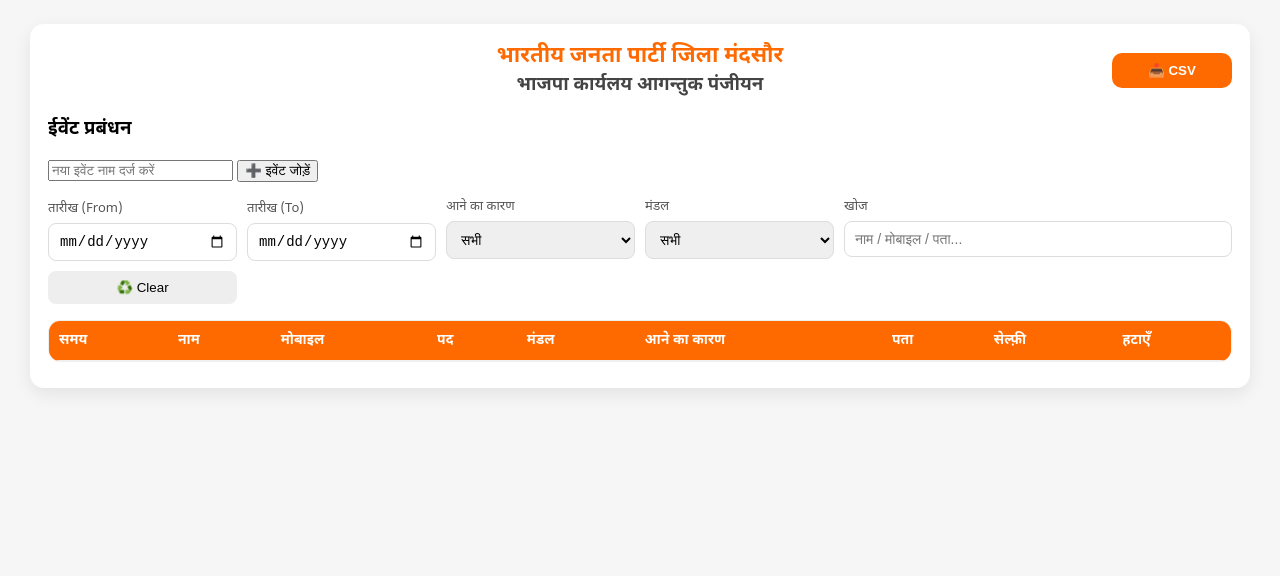
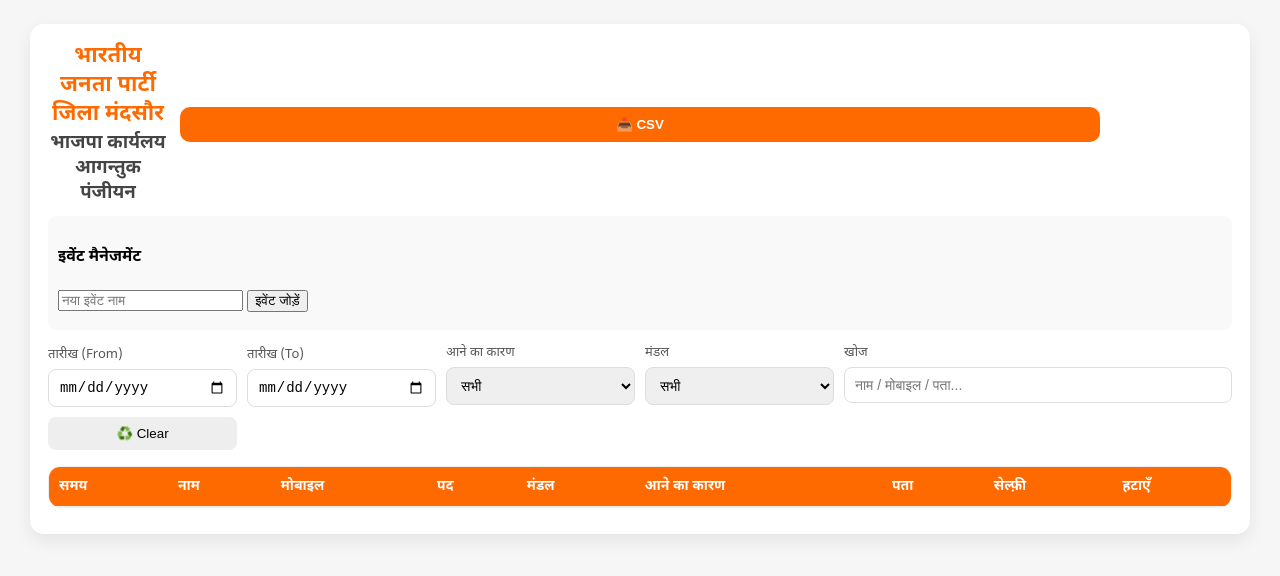
Before and after one commit to ANKIT7MDS/bjpeventesting, a plain HTML site: page admin.html in a window 1280 px wide. Drawn offline with Linux system fonts and the light colour scheme; some packages are replaced by stand-ins of ours; no server answers; a script that the page names is missing.

Commit message:
Update admin.html

```diff
--- a/admin.html
+++ b/admin.html
@@ -6,18 +6,13 @@
   <title>Admin Panel — Visitors Only</title>
   <link href="https://fonts.googleapis.com/css2?family=Noto+Sans+Devanagari:wght@400;600;700&display=swap" rel="stylesheet">
   <link rel="stylesheet" href="admin.css" />
-  <!-- Firebase (compat) -->
   <script src="https://www.gstatic.com/firebasejs/9.22.0/firebase-app-compat.js"></script>
   <script src="https://www.gstatic.com/firebasejs/9.22.0/firebase-firestore-compat.js"></script>
-  <!-- SweetAlert for photo preview -->
   <script src="https://cdn.jsdelivr.net/npm/sweetalert2@11"></script>
 </head>
 <body>
   <div class="container">
     <header class="header">
-      <div class="logo-col">
-        <!-- चाहें तो यहाँ लोगो का <img> जोड़ सकते हैं -->
-      </div>
       <div class="title-col">
         <h1>भारतीय जनता पार्टी जिला मंदसौर</h1>
         <h3>भाजपा कार्यलय आगन्तुक पंजीयन</h3>
@@ -26,13 +21,14 @@
         <button id="exportBtn" class="export-top">📥 CSV</button>
       </div>
     </header>
-<!-- Event Control सेक्शन -->
-<div class="event-control">
-  <h3>ईवेंट प्रबंधन</h3>
-  <input type="text" id="newEventName" placeholder="नया इवेंट नाम दर्ज करें" />
-  <button id="addEventBtn">➕ इवेंट जोड़ें</button>
-  <ul id="eventList"></ul>
-</div>
+
+    <!-- ✅ Event Control Section -->
+    <div style="background:#f9f9f9;padding:10px;margin-bottom:12px;border-radius:8px;">
+      <h4>इवेंट मैनेजमेंट</h4>
+      <input type="text" id="eventName" placeholder="नया इवेंट नाम">
+      <button id="addEventBtn">इवेंट जोड़ें</button>
+      <div id="eventList" style="margin-top:8px;"></div>
+    </div>
 
     <div class="filters">
       <div class="filter-item">
@@ -76,7 +72,7 @@
             <th>आने का कारण</th>
             <th>पता</th>
             <th>सेल्फ़ी</th>
-            <th>हटाएँ</th> <!-- ➕ नया कॉलम -->
+            <th>हटाएँ</th>
           </tr>
         </thead>
         <tbody></tbody>
```
